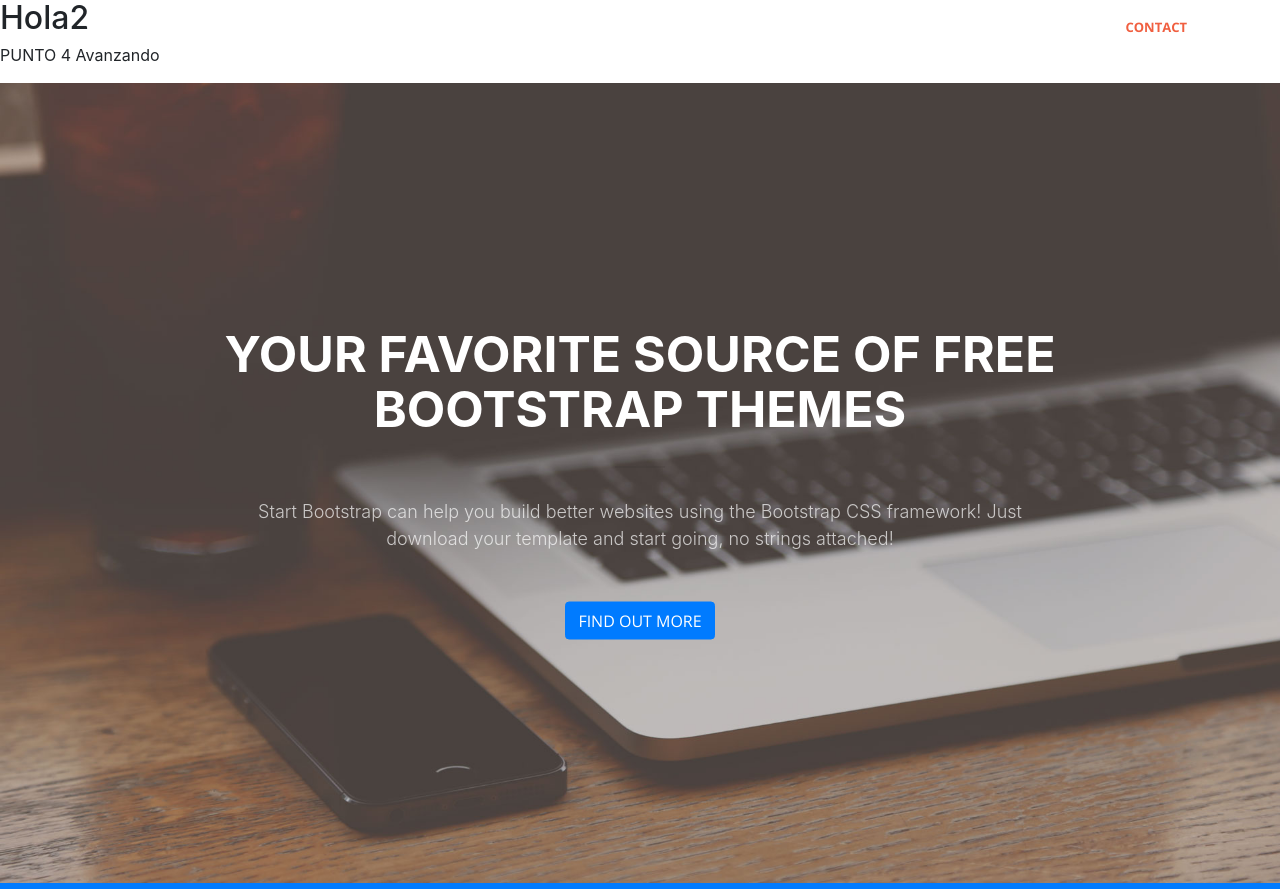
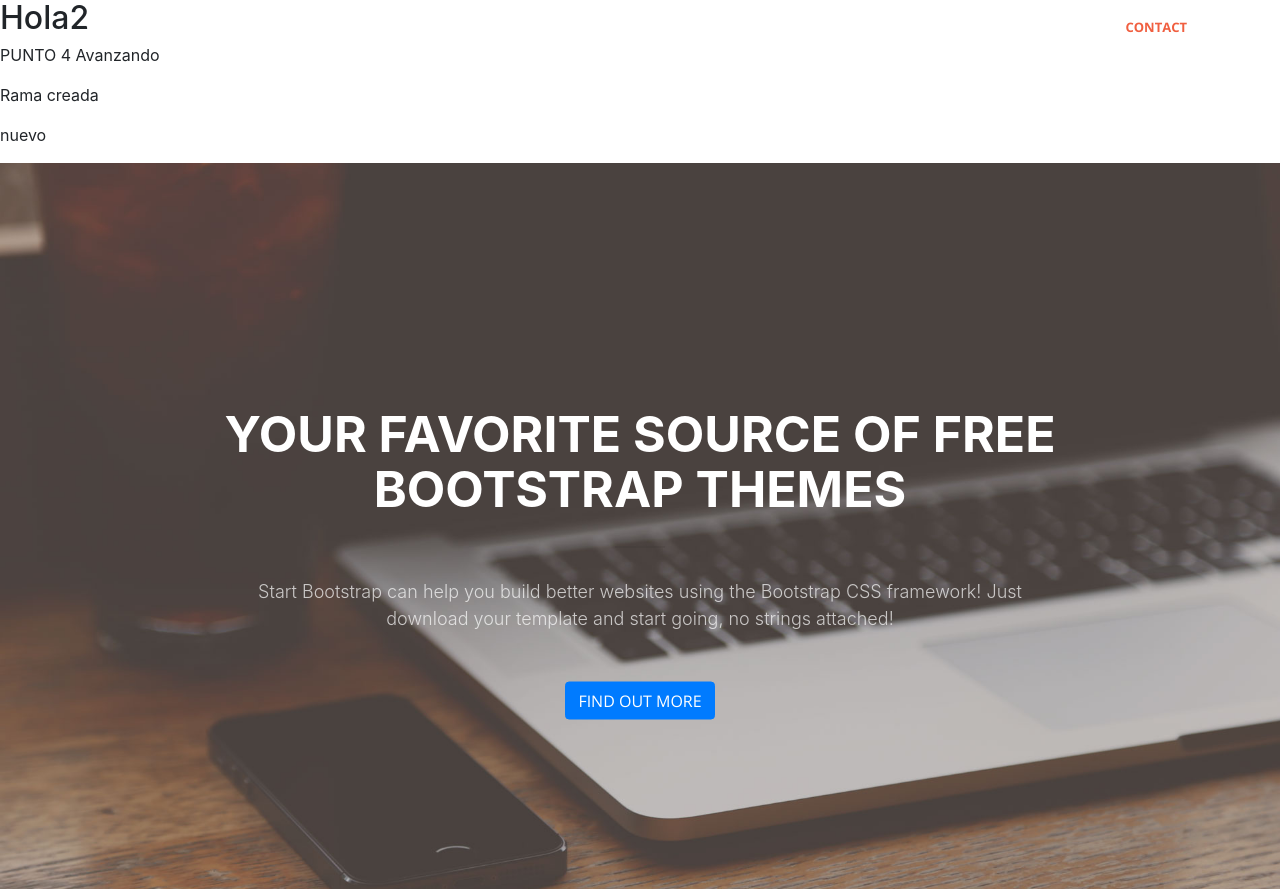
Before and after one commit to guille777/startboostrap, a website with bundled scripts: page index.html in a window 1280 px wide. Shown: the top 889 px of the page. Built offline with nearby package versions, Linux system fonts and the light colour scheme.

Commit message:
nuevo creado

```diff
--- a/index.html
+++ b/index.html
@@ -26,6 +26,8 @@
   <body id="page-top">
     <h2>Hola2</h2>
     <p> PUNTO 4 Avanzando</p>
+    <p>Rama creada</p>
+    <p>nuevo</p>
 
     <!-- Navigation -->
     <nav class="navbar navbar-expand-lg navbar-light fixed-top" id="mainNav">
```
Also changed, not shown: 1 other file.
